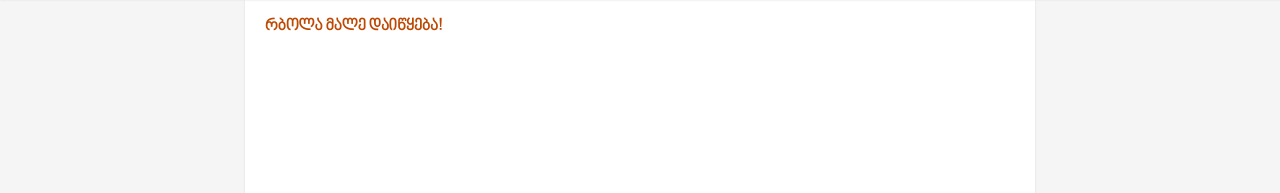
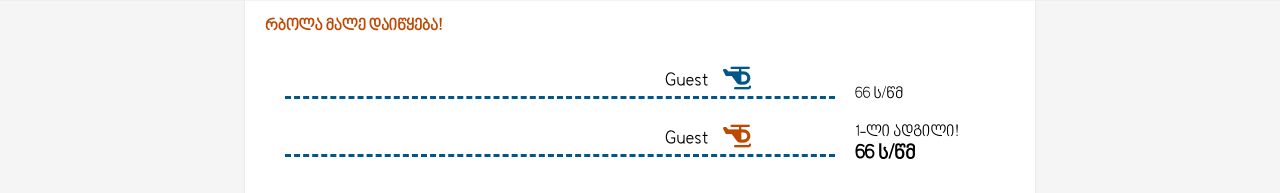
Before and after one commit to levani132/typeracergeo, a website: page public/play.html in a window 1280 px wide. Shown: the part 113-306 px from the top of the page. Drawn offline with Linux system fonts and the light colour scheme.

Commit message:
working on race design

```diff
--- a/public/css/style.css
+++ b/public/css/style.css
@@ -281,4 +281,56 @@ header {
 
 .race-tracks {
     list-style: none;
+    padding: 20px;
 }
+
+.race-track {
+    display: flex;
+    padding: 10px 0;
+}
+
+.race-track-left {
+    width: 100%;
+
+}
+
+.race-track-right {
+    min-width: 140px;
+    padding-left: 20px;
+}
+
+.race-track-path {
+    border-bottom: dashed var(--darker-color);
+}
+
+.race-track-place {
+    height: 20px;
+}
+
+.race-track-user {
+    padding-bottom: 3px;
+    display: inline-block;
+    width: 110px;
+    position: relative;
+    left: 69%;
+}
+
+.race-track-user-heli{
+    font-size: 25px;
+    padding-left: 10px;
+    color: var(--darker-color);
+}
+
+.me .race-track-user-heli {
+    color: var(--compl-color);
+}
+
+.race-track-user-name{
+    font-size: 20px;
+    display: inline-block;
+}
+
+.me .race-track-speed {
+    font-weight: bold;
+    font-size: 20px;
+}
--- a/public/play.html
+++ b/public/play.html
@@ -70,12 +70,28 @@
                 <li class="race-track">
                     <div class="race-track-left">
                         <div class="race-track-user">
-                            <div class="race-track-user-name"></div>
-                            <div class="race-track-user-car"></div>
+                            <div class="race-track-user-name">Guest</div>
+                            <span class="race-track-user-heli fas fa-helicopter"></span>
                         </div>
                         <div class="race-track-path"></div>
                     </div>
-                    <div class="race-track-right"></div>
+                    <div class="race-track-right">
+                        <div class="race-track-place"></div>
+                        <div class="race-track-speed">66 ს/წმ</div>
+                    </div>
+                </li>
+                <li class="race-track me">
+                    <div class="race-track-left">
+                        <div class="race-track-user">
+                            <div class="race-track-user-name">Guest</div>
+                            <span class="race-track-user-heli fas fa-helicopter"></span>
+                        </div>
+                        <div class="race-track-path"></div>
+                    </div>
+                    <div class="race-track-right">
+                        <div class="race-track-place">1-ლი ადგილი!</div>
+                        <div class="race-track-speed">66 ს/წმ</div>
+                    </div>
                 </li>
             </ul>
         </div>
```
Also changed, not shown: 1 other file.
